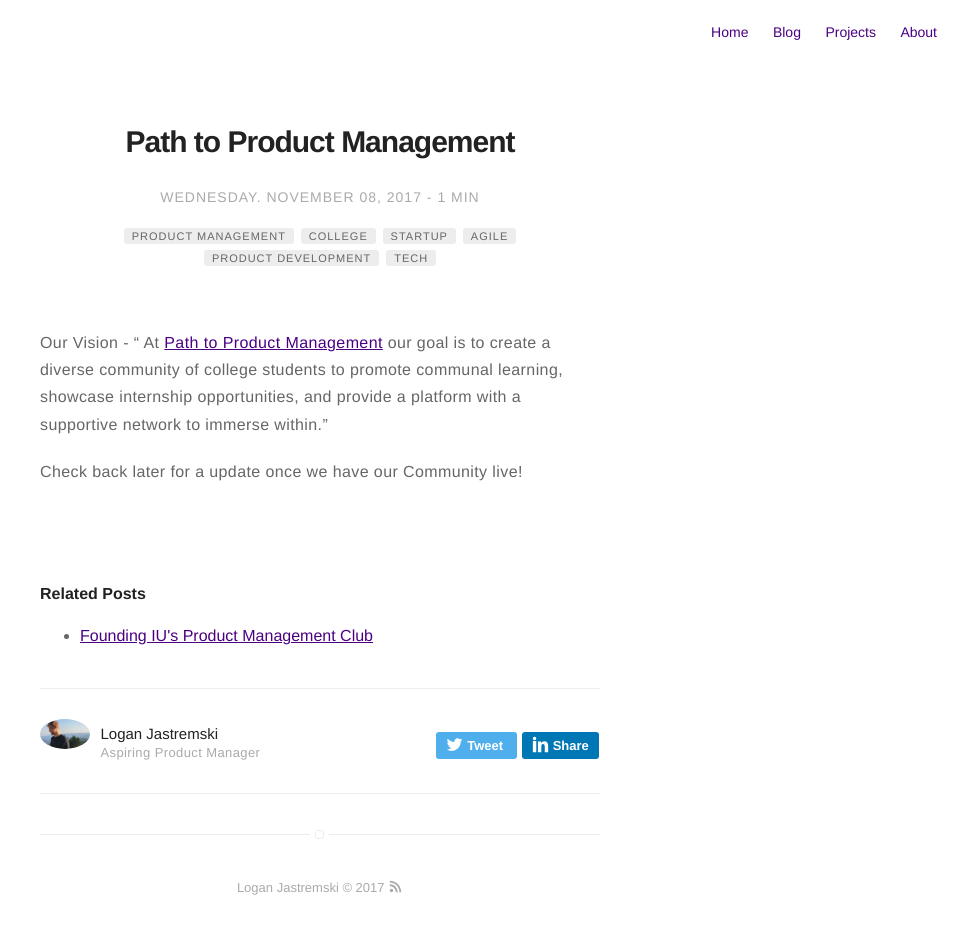
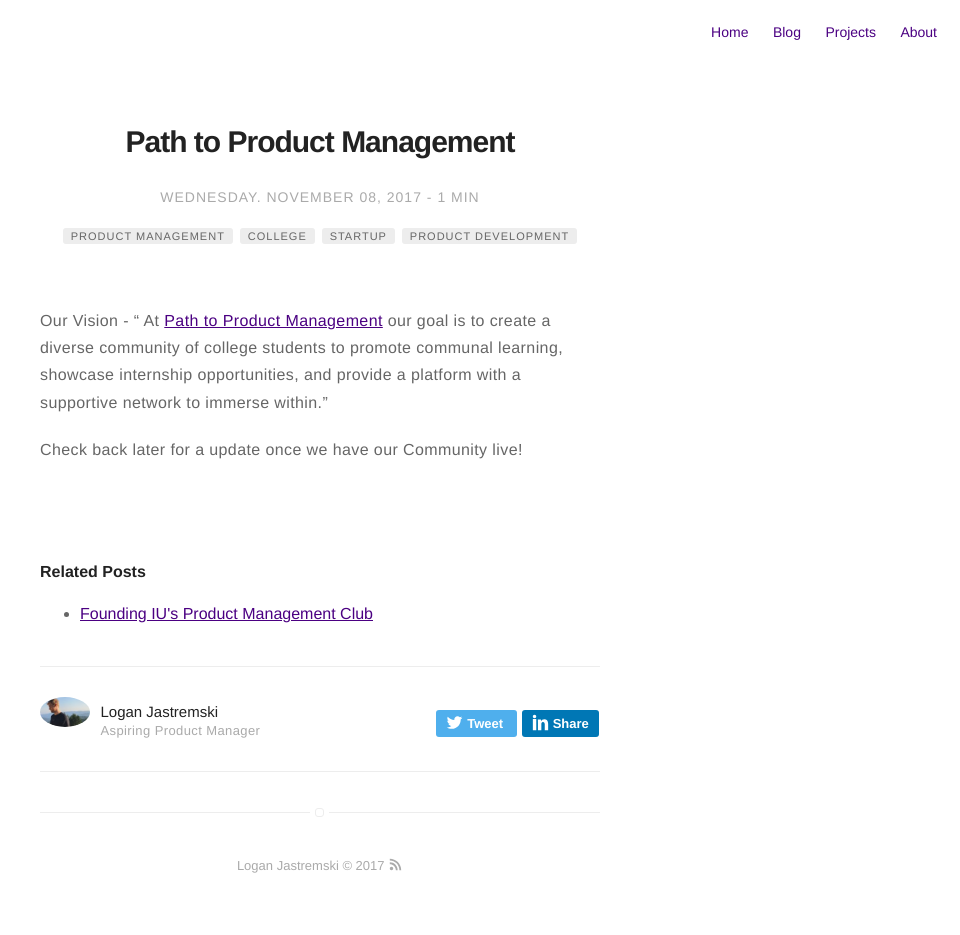
Before and after one commit to LoganJastremski/LoganJastremski.com, a Jekyll site: the page built from _posts/2017-11-08-Path-to-Product-Management.markdown, in a window 1280 px wide. Shown: the whole page, without its empty margins (320-1280 px from the left). Built offline with Jekyll 4.4.1, drawn with Linux system fonts in a browser that asks for light colours; after the commit the page ends 913 px from its top, so only the background shows below that.

Commit message:
removed some tags

```diff
--- a/_posts/2017-11-08-Path-to-Product-Management.markdown
+++ b/_posts/2017-11-08-Path-to-Product-Management.markdown
@@ -6,9 +6,7 @@
 - Product Management
 - College
 - Startup
-- Agile
 - Product Development
-- Tech
 image: https://koppl.in/indigo/assets/images/jekyll-logo-light-solid.png
 headerImage: false
 projects: true
```
